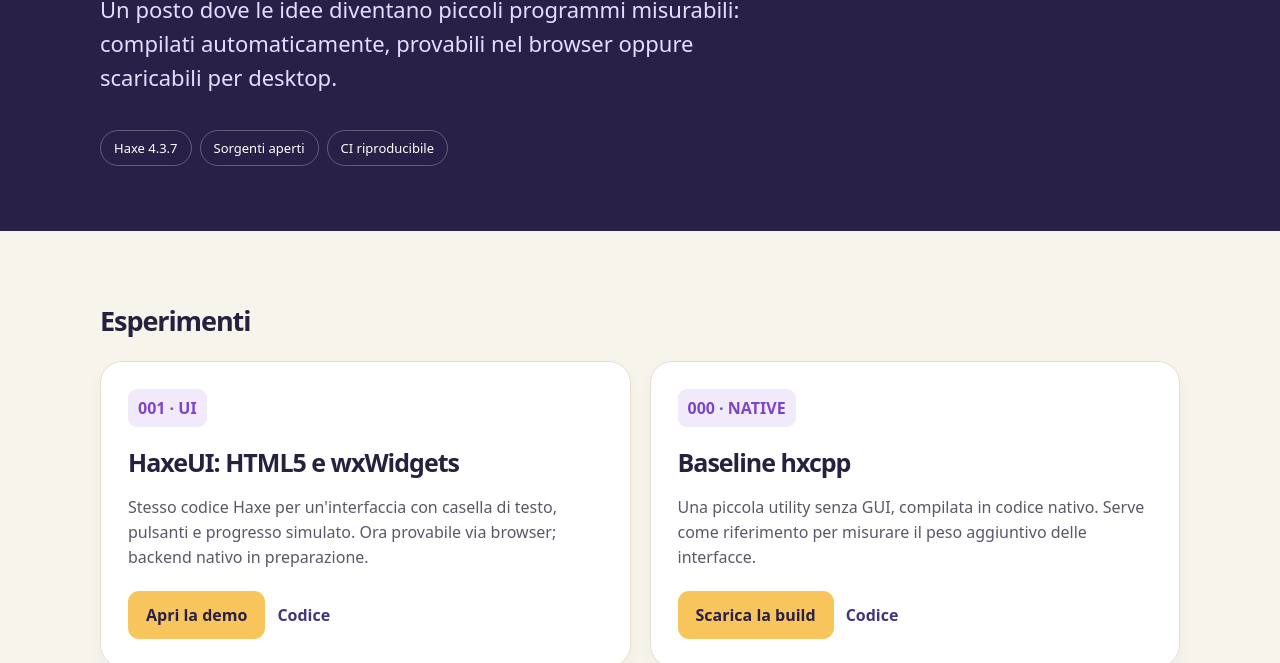
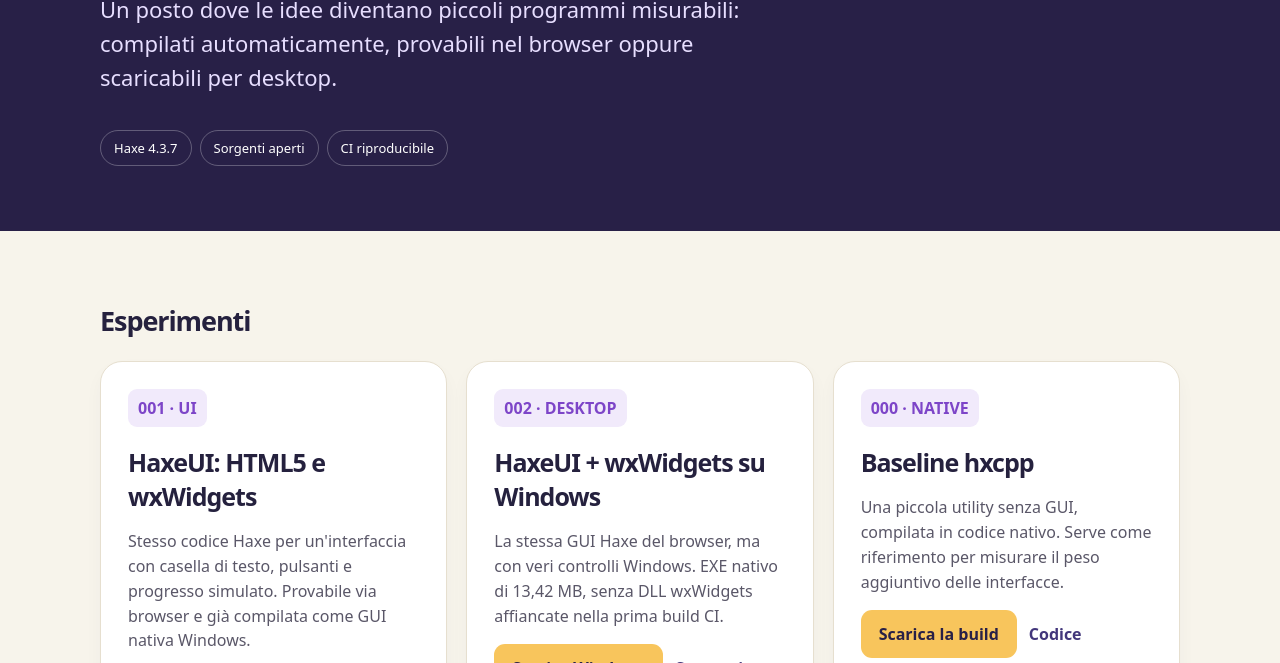
Before and after one commit to Spyryto/Haxe-Experiments, a plain HTML site: page site/index.html in a window 1280 px wide. Shown: the part 289-952 px from the top of the page. Drawn offline with Linux system fonts and the light colour scheme.

Commit message:
feat: native HaxeUI wxWidgets Windows experiment and reproducible measurements
* feat: add Windows HaxeUI wxWidgets experiment with CI packaging and measurements

* feat: publish native experiment and compare GUI size to CLI baseline

```diff
--- a/site/index.html
+++ b/site/index.html
@@ -31,7 +31,8 @@ footer a{color:#554199}
 </div></header>
 <main class="wrap"><h2 class="section-title">Esperimenti</h2>
 <div class="grid">
-<article><span class="number">001 · UI</span><h3>HaxeUI: HTML5 e wxWidgets</h3><p>Stesso codice Haxe per un'interfaccia con casella di testo, pulsanti e progresso simulato. Ora provabile via browser; backend nativo in preparazione.</p><a class="action" href="./experiments/001-haxeui/">Apri la demo</a><a class="secondary" href="https://github.com/Spyryto/Haxe-Experiments/tree/main/experiments/001-haxeui">Codice</a></article>
+<article><span class="number">001 · UI</span><h3>HaxeUI: HTML5 e wxWidgets</h3><p>Stesso codice Haxe per un'interfaccia con casella di testo, pulsanti e progresso simulato. Provabile via browser e già compilata come GUI nativa Windows.</p><a class="action" href="./experiments/001-haxeui/">Apri la demo</a><a class="secondary" href="https://github.com/Spyryto/Haxe-Experiments/tree/main/experiments/001-haxeui">Codice</a></article>
+<article><span class="number">002 · DESKTOP</span><h3>HaxeUI + wxWidgets su Windows</h3><p>La stessa GUI Haxe del browser, ma con veri controlli Windows. EXE nativo di 13,42 MB, senza DLL wxWidgets affiancate nella prima build CI.</p><a class="action" href="https://github.com/Spyryto/Haxe-Experiments/actions/workflows/native-wxwidgets.yml">Scarica Windows</a><a class="secondary" href="https://github.com/Spyryto/Haxe-Experiments/tree/main/experiments/002-haxeui-wxwidgets">Sorgenti e misure</a></article>
 <article><span class="number">000 · NATIVE</span><h3>Baseline hxcpp</h3><p>Una piccola utility senza GUI, compilata in codice nativo. Serve come riferimento per misurare il peso aggiuntivo delle interfacce.</p><a class="action" href="https://github.com/Spyryto/Haxe-Experiments/actions/workflows/validate.yml">Scarica la build</a><a class="secondary" href="https://github.com/Spyryto/Haxe-Experiments/tree/main/experiments/000-cli">Codice</a></article>
 </div><p class="note">Le build e i risultati vengono considerati verificati solo dopo una CI verde. Le demo simulate non effettuano installazioni né download veri. I pacchetti di GitHub Actions richiedono l'accesso a GitHub e hanno una scadenza di conservazione.</p>
 </main><footer><div class="wrap">Creato per sperimentare senza magia. <a href="https://github.com/Spyryto/Haxe-Experiments">Repository GitHub</a> · <a href="https://github.com/Spyryto/Haxe-Experiments/actions">Stato delle build</a></div></footer>
```
Also changed, not shown: 5 other files.
